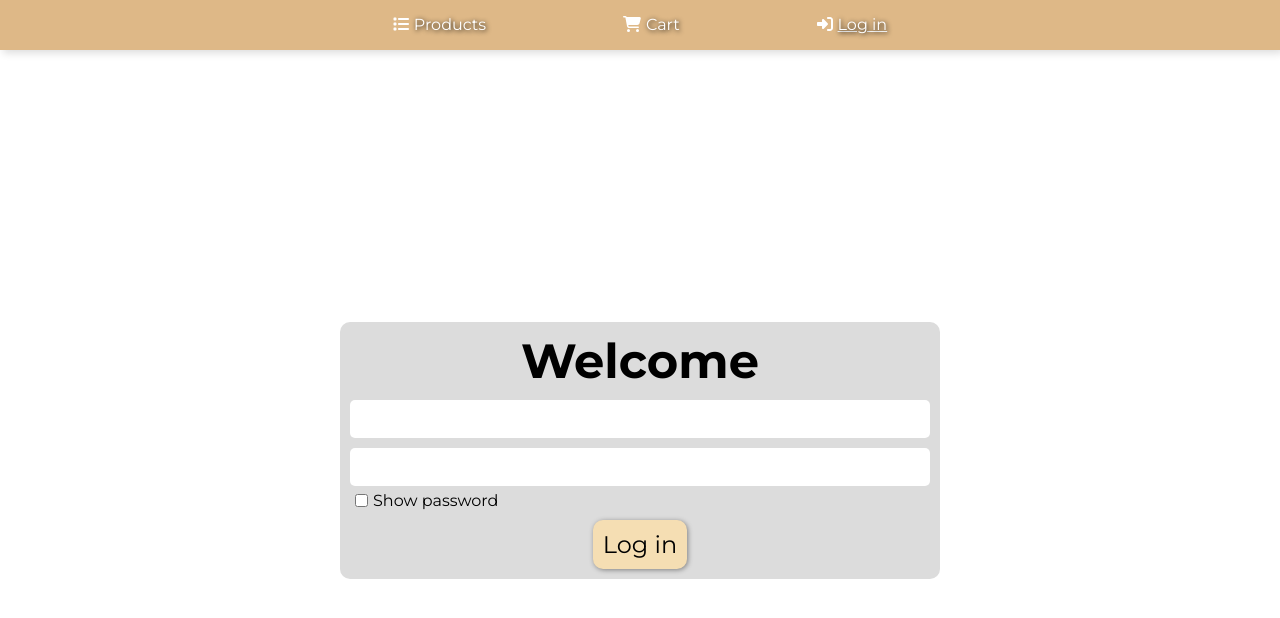
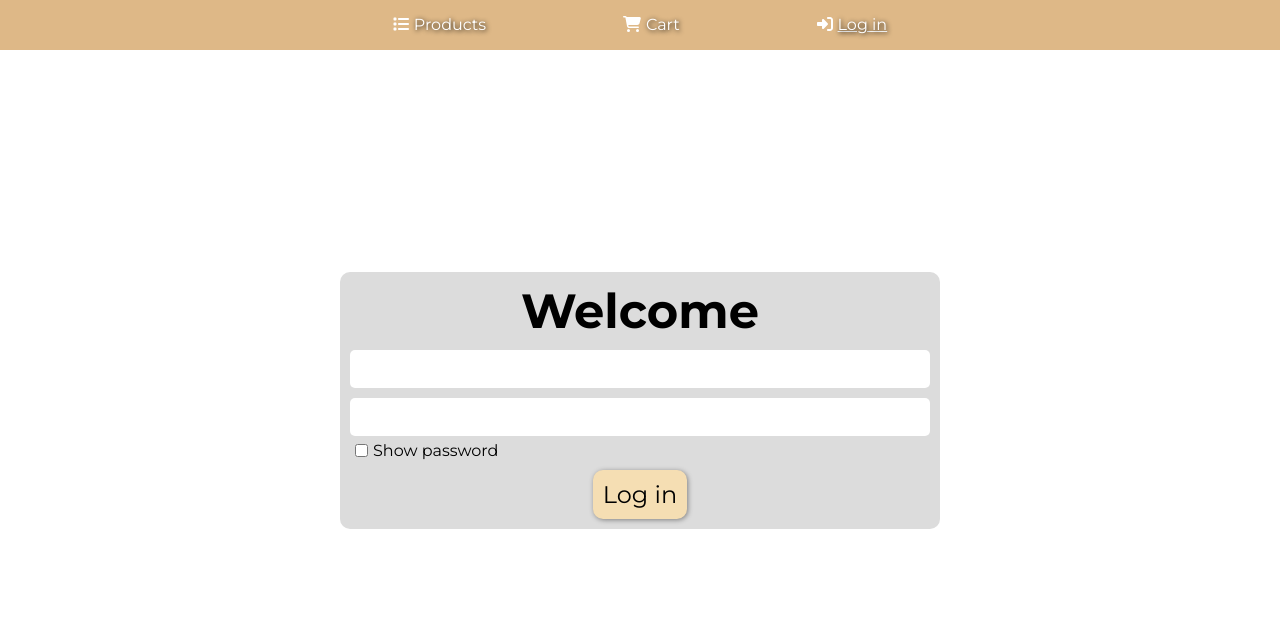
Before and after one commit to NikitaKalitov/online_shop_june, a React (Create React App) app: page /login in a window 1280 px wide. Shown: the top 618 px of the page. Built offline with nearby package versions, Linux system fonts and the light colour scheme.

Commit message:
Микрофикс верстки и проверки

```diff
--- a/src/hoc/RequireAuth.module.scss
+++ b/src/hoc/RequireAuth.module.scss
@@ -52,4 +52,20 @@
   p {
     font-style: italic;
   }
+
+  @media (hover: hover) {
+    &:hover {
+      cursor: pointer;
+    }
+  }
+
+  @media (hover: none) {
+    &:active {
+      cursor: pointer;
+    }
+  }
+
+  &:active {
+    box-shadow: 1px 1px 1px grey;
+  }
 }
--- a/src/index.js
+++ b/src/index.js
@@ -85,6 +85,11 @@ const router = createBrowserRouter([
           </RequireAuth>
         ),
       },
+      {
+        path: "account/auth_warning",
+        element: <AuthWarning />,
+        loader: authLoader,
+      },
     ],
   },
   {
--- a/src/pages/LoginPage/LoginPage.jsx
+++ b/src/pages/LoginPage/LoginPage.jsx
@@ -28,7 +28,7 @@ export const LoginPage = () => {
 
 const LoginContainer = () => {
   return (
-    <div className={styles.login_container}>
+    <div className={styles.login_body}>
       <LoginText />
       <LoginUsername />
       <LoginPassword />
--- a/src/pages/LoginPage/LoginPage.module.scss
+++ b/src/pages/LoginPage/LoginPage.module.scss
@@ -1,12 +1,20 @@
 .login_page {
-  height: 100vh;
-  display: flex;
-  flex-direction: column;
-  overflow-x: hidden;
+  // height: 100vh;
+  // display: flex;
+  // flex-direction: column;
+  // overflow-x: hidden;
+  position: absolute;
+  top: 0;
+  bottom: 0;
+  left: 0;
+  right: 0;
+  margin: auto;
   padding: 0px 10px;
+  height: min-content;
+  box-sizing: border-box;
 }
 
-.login_container {
+.login_body {
   box-sizing: border-box;
   margin: auto;
   background-color: gainsboro;
```
